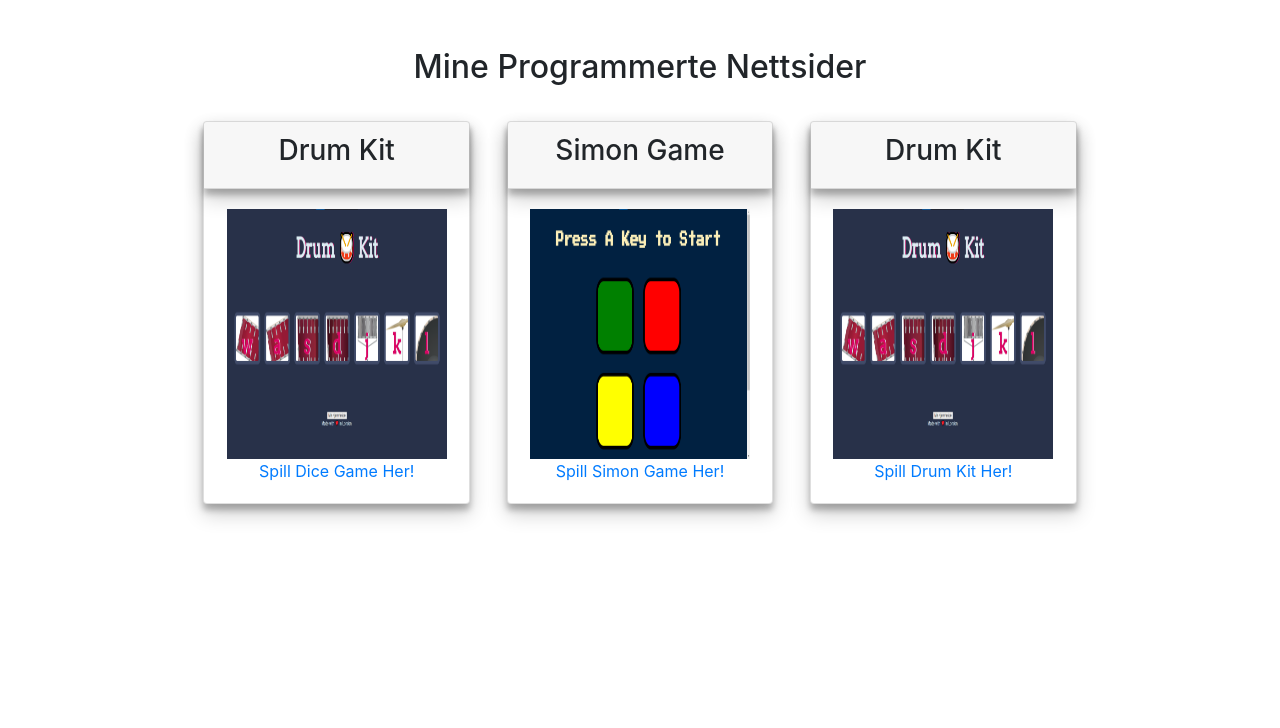
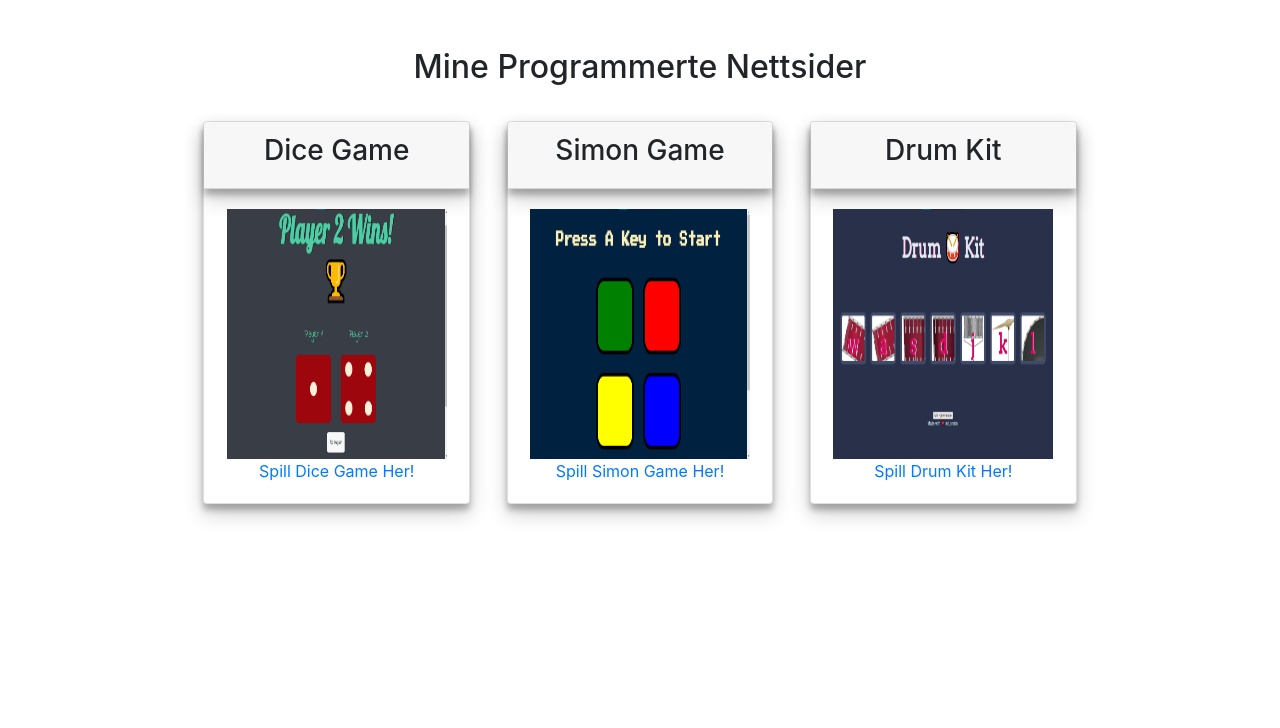
Before and after one commit to daniboy005/Hjemmeside2, a plain HTML site: page index.html in a window 1280 px wide. Shown: the part 2160-2888 px from the top of the page. Drawn offline with nearby package versions, Linux system fonts and the light colour scheme; a web font is replaced by a local one.

Commit message:
Update index.html

```diff
--- a/index.html
+++ b/index.html
@@ -191,10 +191,10 @@
             <div class="pricing-col col-lg-4 col-md-6 ">
               <div class="card the-shadow">
                 <div class="card-header the-shadow">
-                  <h3>Drum Kit</h3>
+                  <h3>Dice Game</h3>
                 </div>
                 <div class="card-body">
-                 <img src="Images/drum kiit.png"
+                 <img src="Images/dice game.png"
                  width="220px" height="250px">
                   <a href="file:///C:/Users/Daniel%20Olsen%20Haugen/OneDrive%20-%20Viken%20fylkeskommune/Programmering/Boss%20Level%201%20-%20The%20Dice%20Game/dice.html" target="_blank">Spill Dice Game Her!</button></a>
                 </div>
```
